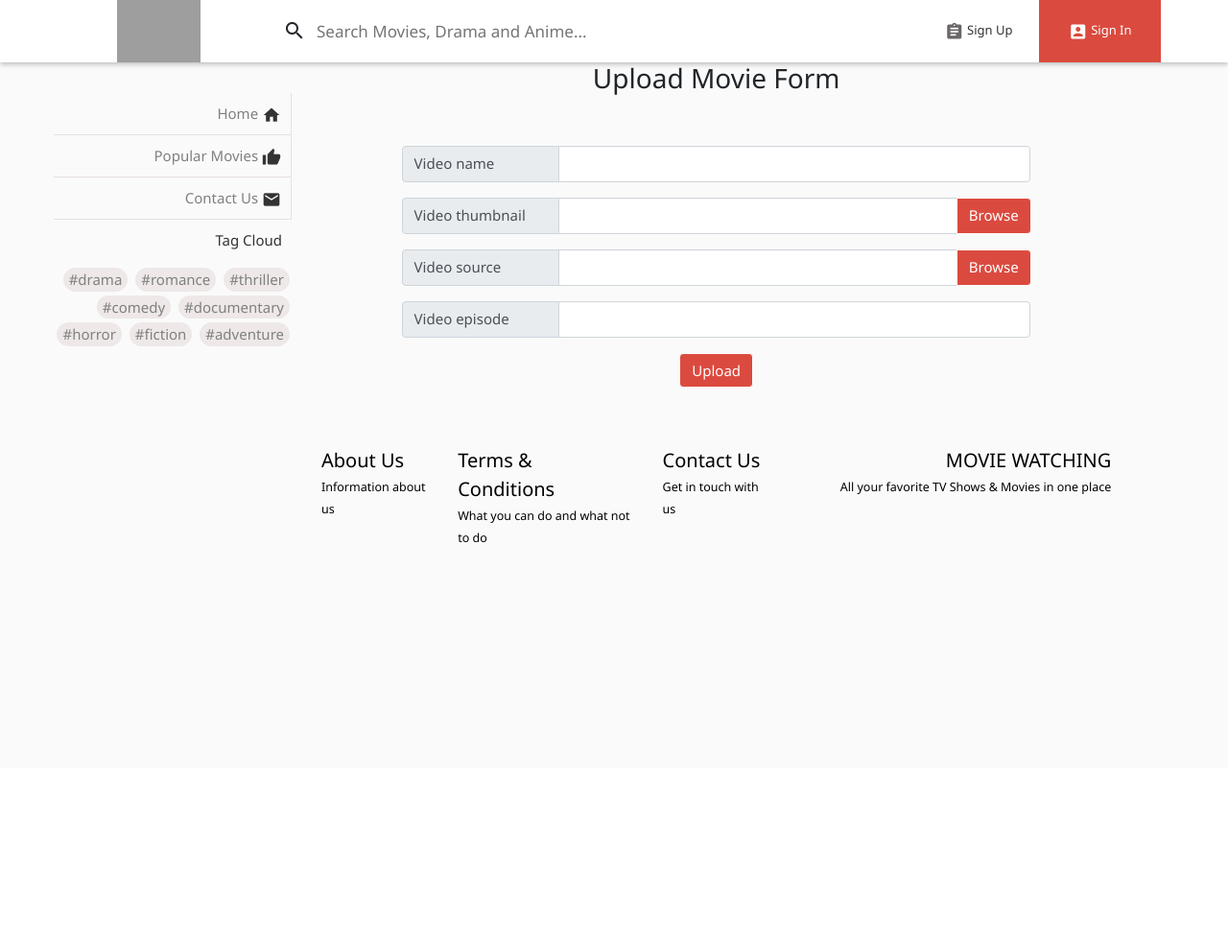
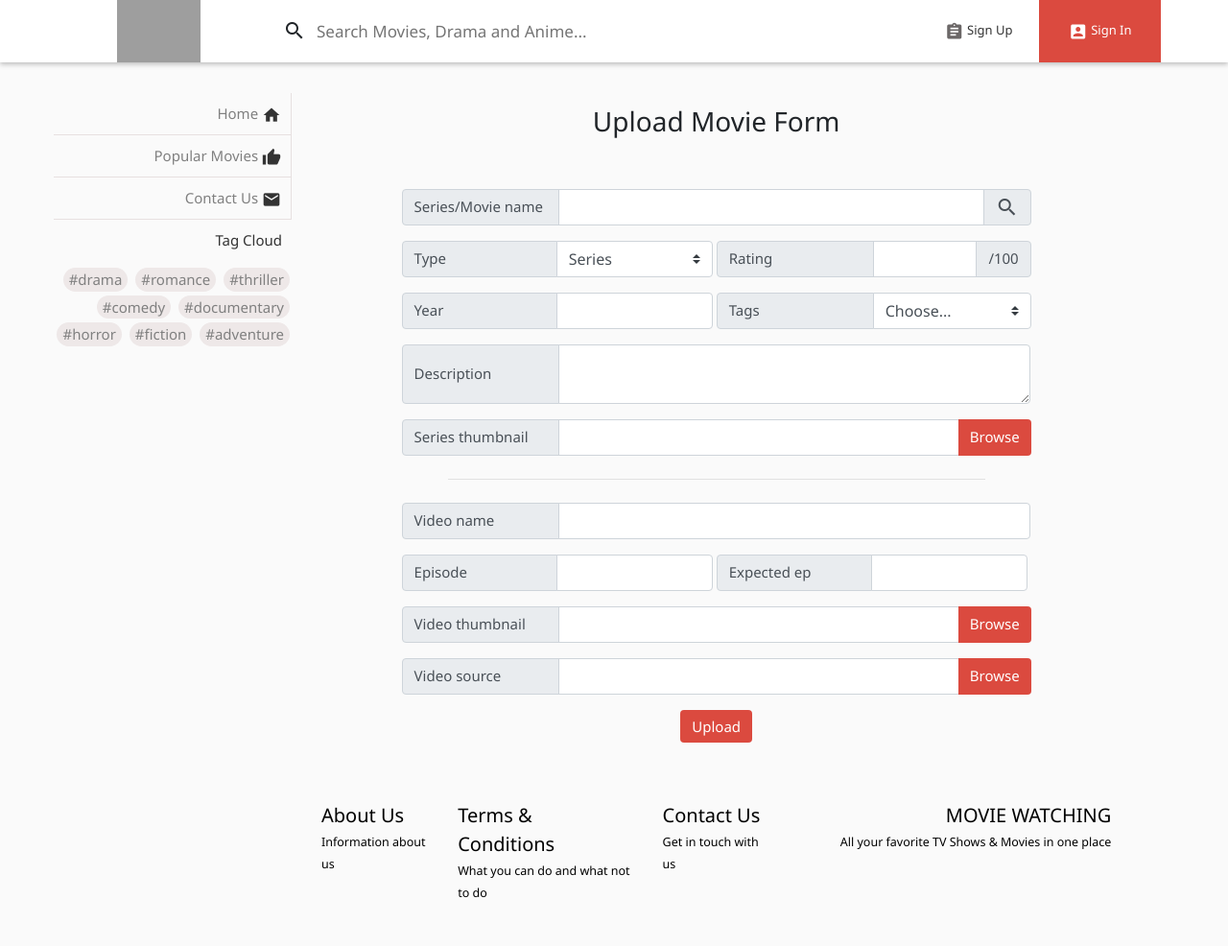
Before and after one commit to hoangloc0402/movie-website, a PHP site: page /movieuploadpage/movie-upload.html in a window 1280 px wide. Shown: the whole page at 96% size. Before the commit the page ends 566 px from the top, so only its background shows below. Run offline with PHP 8.4, Linux system fonts and the light colour scheme; grey boxes are pictures that could not be loaded.

Commit message:
edit alot dont remember what to fill here :v

```diff
--- a/loginpage/loginpage.html
+++ b/loginpage/loginpage.html
@@ -36,9 +36,6 @@
 <body>
    <div class="header-with-search" id="header-with-search" w3-include-html="../import/header.html">
    </div>
-   <script>
-      includeHTML("header-with-search", 0)
-   </script>
 
    <div class="container-fluid">
       <div class="row flex-xl-nowrap">
@@ -57,9 +54,6 @@
             </form>
 
             <nav class="bd-links collapse show" id="bd-docs-nav" w3-include-html="../import/category.html"></nav>
-            <script>
-               includeHTML("bd-docs-nav", 2)
-            </script>
 
          </div>
          <div class="col-12 col-md-9 col-xl-8">
--- a/movieuploadpage/movie-upload.css
+++ b/movieuploadpage/movie-upload.css
@@ -234,8 +234,15 @@ body {
 .btn-success {
     font-size: inherit;
     border-color: inherit;
+    border: 1px;
+}
+.btn-success:hover {
+    border-color: aqua;
 }
 
 .form-label {
     padding: 0px;
 }
+hr {
+    margin: 1.5rem 3rem;
+}
--- a/movieuploadpage/movie-upload.html
+++ b/movieuploadpage/movie-upload.html
@@ -41,9 +41,6 @@
 <body>
     <div class="header-with-search" id="header-with-search" w3-include-html="../import/header.html">
     </div>
-    <script>
-        includeHTML("header-with-search", 1)
-    </script>
 
     <div class="container-fluid">
         <div class="row flex-xl-nowrap">
@@ -63,20 +60,127 @@
                 </form>
 
                 <nav class="bd-links collapse show" id="bd-docs-nav" w3-include-html="../import/category.html"></nav>
-                <script>
-                    includeHTML("bd-docs-nav", 2)
-                </script>
             </div>
             <div class="col-12 col-md-9 col-xl-8">
                 <div class="col-10 center-item upload-form">
+                    <br><br>
                     <h2 style="text-align: center;">Upload Movie Form</h2><br><br>
                     <form>
+
                         <div class="input-group mb-3">
+                            <div class="col-sm-4 col-lg-4 col-xl-3 input-group-prepend form-label">
+                                <span class="input-group-text">Series/Movie name</span>
+                            </div>
+                            <input type="text" id="series_name" class="col-sm-8 col-lg-8 col-xl-9 form-control">
+                            <div class="input-group-append">
+                                <span class="input-group-text"><i class="material-icons">search</i></span>
+                            </div>
+                        </div>
+
+                        <div class="row m-0">
+                            <div class="col-6 p-0 pr-1">
+                                <div class="input-group mb-3">
+                                    <div class="col-sm-8 col-lg-8 col-xl-6 input-group-prepend form-label">
+                                        <span class="input-group-text">Type</span>
+                                    </div>
+                                    <select class="custom-select" id="is_series">
+                                        <option value="1">Series</option>
+                                        <option value="0">Movie</option>
+                                    </select>
+                                </div>
+                            </div>
+                            <div class="col-6 p-0">
+                                <div class="input-group mb-3">
+                                    <div class="col-sm-8 col-lg-8 col-xl-6 input-group-prepend form-label">
+                                        <span class="input-group-text">Rating</span>
+                                    </div>
+                                    <input type="number" min="0" max="100" id="series-rating"
+                                        class="col-sm-8 col-lg-8 col-xl-9 form-control">
+                                    <div class="input-group-append">
+                                        <span class="input-group-text">/100</span>
+                                    </div>
+                                </div>
+                            </div>
+                        </div>
+                        <div class="row m-0">
+                            <div class="col-6 p-0 pr-1">
+                                <div class="input-group mb-3">
+                                    <div class="col-sm-8 col-lg-8 col-xl-6 input-group-prepend form-label">
+                                        <span class="input-group-text">Year</span>
+                                    </div>
+                                    <input type="number" id="series-year" min="1990" max="2020"
+                                        class="col-sm-8 col-lg-8 col-xl-9 form-control">
+                                </div>
+                            </div>
+                            <div class="col-6 p-0">
+                                <div class="input-group mb-3">
+                                    <div class="col-sm-8 col-lg-8 col-xl-6 input-group-prepend form-label">
+                                        <span class="input-group-text">Tags</span>
+                                    </div>
+                                    <select class="custom-select" id="series-tag">
+                                        <option selected>Choose...</option>
+                                        <option value="drama">Drama</option>
+                                        <option value="romance">Romance</option>
+                                        <option value="thriller">Thriller</option>
+                                        <option value="comedy">Comedy</option>
+                                        <option value="documentary">Documentary</option>
+                                        <option value="horror">Horror</option>
+                                        <option value="fiction">Fiction</option>
+                                        <option value="adventure">Adventure</option>
+                                    </select>
+                                </div>
+                            </div>
+                        </div>
+
+                        <div class="input-group mb-3">
+                            <div class="col-sm-4 col-lg-4 col-xl-3 input-group-prepend form-label">
+                                <span class="input-group-text">Description</span>
+                            </div>
+                            <textarea type="text" id="series-description"
+                                class="col-sm-8 col-lg-8 col-xl-9 form-control"></textarea>
+                        </div>
+                        <div class="input-group mb-3">
+                            <div class="col-sm-4 col-lg-4 col-xl-3 input-group-prepend form-label">
+                                <span class="input-group-text">Series thumbnail</span>
+                            </div>
+                            <input type="text" id="thumbnail-upload-label"
+                                class="col-sm-8 col-lg-8 col-xl-9 form-control">
+                            <div class="input-group-append">
+                                <input type="file" id="series-thumbnail-upload" style="display:none" />
+                                <button class="btn btn-success" style="background-color: #db4a3f;"
+                                    id="series-upload-thumbnail-button" type="button">Browse</button>
+                            </div>
+                        </div>
+
+                        <hr>
+
+                        <div class="input-group mb-3 video_stuff">
                             <div class="col-sm-4 col-lg-4 col-xl-3 input-group-prepend form-label">
                                 <span class="input-group-text">Video name</span>
                             </div>
                             <input type="text" id="video-name" class="col-sm-8 col-lg-8 col-xl-9 form-control">
                         </div>
+
+                        <div class="row m-0 video_stuff">
+                                <div class="col-6 p-0 pr-1">
+                                    <div class="input-group mb-3">
+                                        <div class="col-sm-8 col-lg-8 col-xl-6 input-group-prepend form-label">
+                                            <span class="input-group-text">Episode</span>
+                                        </div>
+                                        <input type="number" id="video-episode" min="0" max="100"
+                                            class="col-sm-8 col-lg-8 col-xl-9 form-control">
+                                    </div>
+                                </div>
+                                <div class="col-6 p-0 pr-1">
+                                        <div class="input-group mb-3">
+                                            <div class="col-sm-8 col-lg-8 col-xl-6 input-group-prepend form-label">
+                                                <span class="input-group-text">Expected ep</span>
+                                            </div>
+                                            <input type="number" id="series_expected_ep_count" min="0" max="100"
+                                                class="col-sm-8 col-lg-8 col-xl-9 form-control">
+                                        </div>
+                                    </div>
+                            </div>
 
                         <div class="input-group mb-3">
                             <div class="col-sm-4 col-lg-4 col-xl-3 input-group-prepend form-label">
@@ -101,14 +205,6 @@
                                 <button class="btn btn-success" style="background-color: #db4a3f;"
                                     id="upload-video-button" type="button">Browse</button>
                             </div>
-                        </div>
-
-                        <div class="input-group mb-3">
-                            <div class="col-sm-4 col-lg-4 col-xl-3 input-group-prepend form-label">
-                                <span class="input-group-text">Video episode</span>
-                            </div>
-                            <input type="number" min="0" step="1" id="video-episode"
-                                class="col-sm-8 col-lg-8 col-xl-9 form-control">
                         </div>
                         <div class="input-group mb-3">
                             <button class="btn btn-success center-item" id="form-upload-button"
--- a/moviewatchingpage/movie-player.html
+++ b/moviewatchingpage/movie-player.html
@@ -49,9 +49,6 @@
 <body>
     <div class="header-with-search" id="header-with-search" w3-include-html="../import/header.html">
     </div>
-    <script>
-        includeHTML("header-with-search", 1)
-    </script>
 
     <div class="container-fluid">
         <div class="row flex-xl-nowrap">
@@ -71,9 +68,6 @@
                 </form>
 
                 <nav class="bd-links collapse show" id="bd-docs-nav" w3-include-html="../import/category.html"></nav>
-                <script>
-                    includeHTML("bd-docs-nav", 2)
-                </script>
             </div>
             <div class="col-12 col-md-9 col-xl-8">
                 <!-- <div class="container-fluid"> -->
--- a/searchpage/searchpage.html
+++ b/searchpage/searchpage.html
@@ -40,9 +40,6 @@
 <body>
   <div class="header-with-search" id="header-with-search" w3-include-html="../import/header.html">
   </div>
-  <script>
-    includeHTML("header-with-search", 1)
-  </script>
 
   <div class="container-fluid">
     <div class="row flex-xl-nowrap">
@@ -61,9 +58,6 @@
         </form>
 
         <nav class="bd-links collapse show" id="bd-docs-nav" w3-include-html="../import/category.html"></nav>
-        <script>
-          includeHTML("bd-docs-nav", 2)
-        </script>
       </div>
       <div class="col-12 col-md-9 col-xl-8" id="movies_content">
         <div class="big-block" id="search-result">Search Results</div>
--- a/tvshowpage/tvshowpage.html
+++ b/tvshowpage/tvshowpage.html
@@ -49,9 +49,6 @@
 
   <div class="header-with-search" id="header-with-search" w3-include-html="../import/header.html">
   </div>
-  <script>
-    includeHTML("header-with-search", 1)
-  </script>
 
   <div class="container-fluid">
     <div class="row flex-xl-nowrap">
@@ -70,9 +67,6 @@
         </form>
 
         <nav class="bd-links collapse show" id="bd-docs-nav" w3-include-html="../import/category.html"></nav>
-        <script>
-          includeHTML("bd-docs-nav", 2)
-        </script>
       </div>
       <div class="col-12 col-md-9 col-xl-8" id="movies_content">
         <div class="big-block" id="movie-name"></div>
--- a/userinfopage/userinfo.html
+++ b/userinfopage/userinfo.html
@@ -38,9 +38,6 @@
 <body>
    <div class="header-with-search" id="header-with-search" w3-include-html="../import/header.html">
    </div>
-   <script>
-      includeHTML("header-with-search", 1)
-   </script>
 
    <div class="container-fluid">
       <div class="row flex-xl-nowrap">
@@ -60,9 +57,6 @@
             </form>
 
             <nav class="bd-links collapse show" id="bd-docs-nav" w3-include-html="../import/category.html"></nav>
-            <script>
-               includeHTML("bd-docs-nav", 2)
-            </script>
 
          </div>
          <div class="col-12 col-md-9 col-xl-8">
--- a/usermanagementpage/user-manager.html
+++ b/usermanagementpage/user-manager.html
@@ -41,9 +41,6 @@
 <body>
     <div class="header-with-search" id="header-with-search" w3-include-html="../import/header.html">
     </div>
-    <script>
-        includeHTML("header-with-search", 1)
-    </script>
 
     <div class="container-fluid">
         <div class="row flex-xl-nowrap">
@@ -63,9 +60,6 @@
                 </form>
 
                 <nav class="bd-links collapse show" id="bd-docs-nav" w3-include-html="../import/category.html"></nav>
-                <script>
-                    includeHTML("bd-docs-nav", 2)
-                </script>
             </div>
             <div class="col-12 col-md-9 col-xl-8">
                 <br><br>
```
Also changed, not shown: movieuploadpage/movie-upload.js (+25 -10 lines), registerpage/registerpage.html (+1 -13 lines), searchpage/searchpage.js (+7 -3 lines), userinfopage/changepassword.html (+1 -6 lines).
